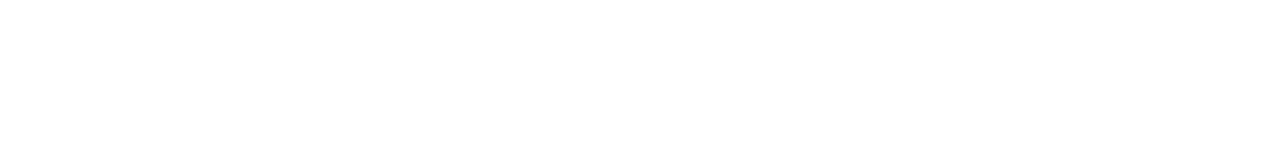
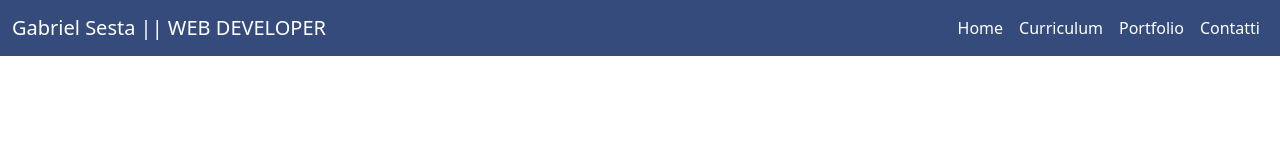
Before and after one commit to Gabri02/gabri02.github.io, a plain HTML site: page cv/index.html in a window 1280 px wide. Drawn offline with nearby package versions, Linux system fonts and the light colour scheme; files that its build step writes are made by us from their sources.

Commit message:
aggiunta navbar - aggiunta navbar e link alle altre pagine con relativa aggiunta del css in style.css

```diff
--- a/assets/sass/style.sass
+++ b/assets/sass/style.sass
@@ -0,0 +1,4 @@
+.navbar
+    background-color: #354b7c
+.navbar-brand, .nav-link
+    color: #fff
--- a/contatti/index.html
+++ b/contatti/index.html
@@ -0,0 +1,45 @@
+<!DOCTYPE html>
+<html lang="en">
+
+<head>
+    <meta charset="UTF-8">
+    <meta http-equiv="X-UA-Compatible" content="IE=edge">
+    <meta name="viewport" content="width=device-width, initial-scale=1.0">
+    <title>Document</title>
+    <link rel="stylesheet" href="https://cdn.jsdelivr.net/npm/bootstrap@5.3.0-alpha3/dist/css/bootstrap.min.css">
+    <link rel="stylesheet" href="./assets/css/style.css">
+</head>
+
+<body>
+    <div class="container p-0 m-0 min-vw-100 min-vh-100">
+            <nav class="navbar navbar-expand-lg">
+                <div class="container-fluid">
+                    <a class="navbar-brand" href="#">Gabriel Sesta || WEB DEVELOPER</a>
+                    <button class="navbar-toggler" type="button" data-bs-toggle="collapse" data-bs-target="#navbarNav"
+                        aria-controls="navbarNav" aria-expanded="false" aria-label="Toggle navigation">
+                        <span class="navbar-toggler-icon"></span>
+                    </button>
+                    <div class="collapse navbar-collapse" id="navbarNav">
+                        <ul class="navbar-nav ms-auto">
+                            <li class="nav-item">
+                                <a class="nav-link" aria-current="page" href="#">Home</a>
+                            </li>
+                            <li class="nav-item">
+                                <a class="nav-link" href="./cv/">Curriculum</a>
+                            </li>
+                            <li class="nav-item">
+                                <a class="nav-link" href="./portfolio/">Portfolio</a>
+                            </li>
+                            <li class="nav-item">
+                                <a class="nav-link" href="./contatti/">Contatti</a>
+                            </li>
+                        </ul>
+                    </div>
+                </div>
+            </nav>
+    </div>
+
+    <script src="https://cdn.jsdelivr.net/npm/bootstrap@5.3.0-alpha3/dist/js/bootstrap.bundle.min.js"></script>
+</body>
+
+</html>
--- a/cv/index.html
+++ b/cv/index.html
@@ -0,0 +1,45 @@
+<!DOCTYPE html>
+<html lang="en">
+
+<head>
+    <meta charset="UTF-8">
+    <meta http-equiv="X-UA-Compatible" content="IE=edge">
+    <meta name="viewport" content="width=device-width, initial-scale=1.0">
+    <title>Document</title>
+    <link rel="stylesheet" href="https://cdn.jsdelivr.net/npm/bootstrap@5.3.0-alpha3/dist/css/bootstrap.min.css">
+    <link rel="stylesheet" href="./assets/css/style.css">
+</head>
+
+<body>
+    <div class="container p-0 m-0 min-vw-100 min-vh-100">
+            <nav class="navbar navbar-expand-lg">
+                <div class="container-fluid">
+                    <a class="navbar-brand" href="#">Gabriel Sesta || WEB DEVELOPER</a>
+                    <button class="navbar-toggler" type="button" data-bs-toggle="collapse" data-bs-target="#navbarNav"
+                        aria-controls="navbarNav" aria-expanded="false" aria-label="Toggle navigation">
+                        <span class="navbar-toggler-icon"></span>
+                    </button>
+                    <div class="collapse navbar-collapse" id="navbarNav">
+                        <ul class="navbar-nav ms-auto">
+                            <li class="nav-item">
+                                <a class="nav-link" aria-current="page" href="#">Home</a>
+                            </li>
+                            <li class="nav-item">
+                                <a class="nav-link" href="./cv/">Curriculum</a>
+                            </li>
+                            <li class="nav-item">
+                                <a class="nav-link" href="./portfolio/">Portfolio</a>
+                            </li>
+                            <li class="nav-item">
+                                <a class="nav-link" href="./contatti/">Contatti</a>
+                            </li>
+                        </ul>
+                    </div>
+                </div>
+            </nav>
+    </div>
+
+    <script src="https://cdn.jsdelivr.net/npm/bootstrap@5.3.0-alpha3/dist/js/bootstrap.bundle.min.js"></script>
+</body>
+
+</html>
```
Also changed, not shown: index.html (+31 -1 lines), portfolio/index.html (+45 -0 lines), assets/css/style.css, assets/sass/style.css (added), 1 other file.
